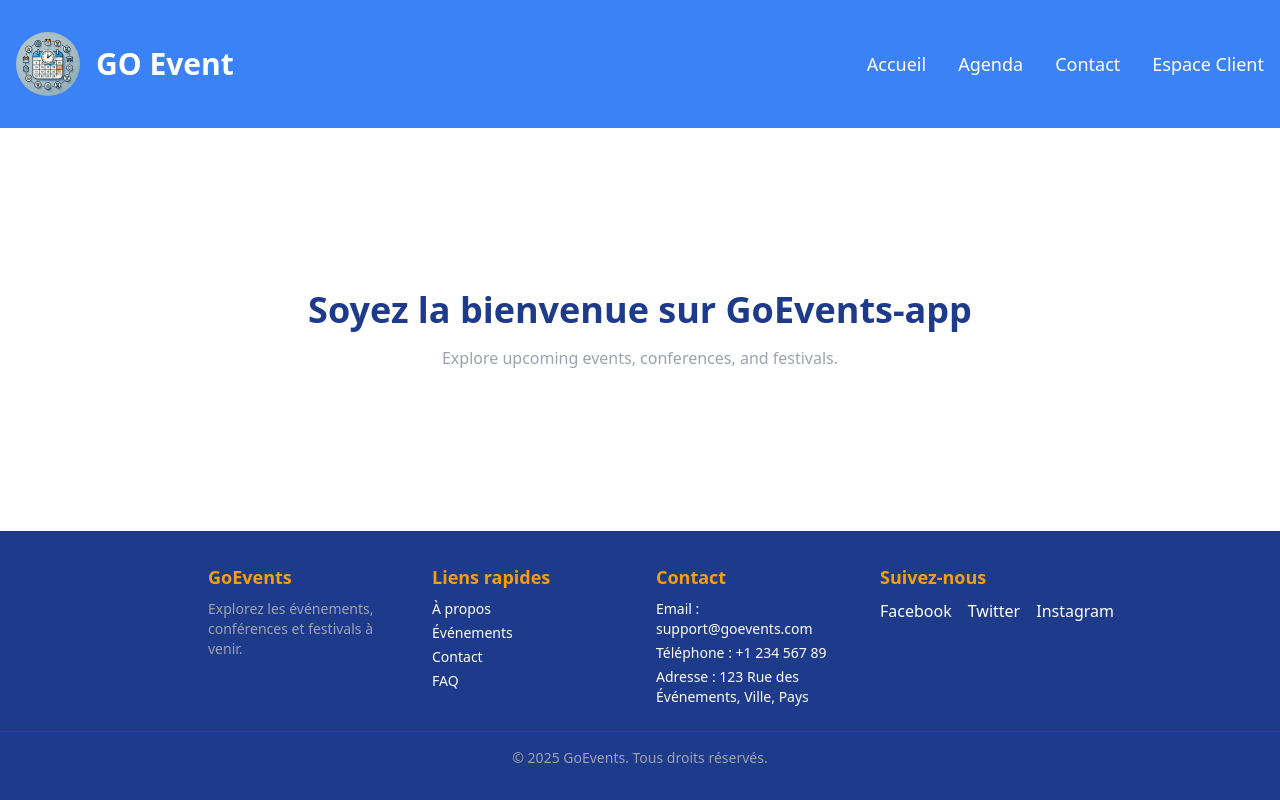
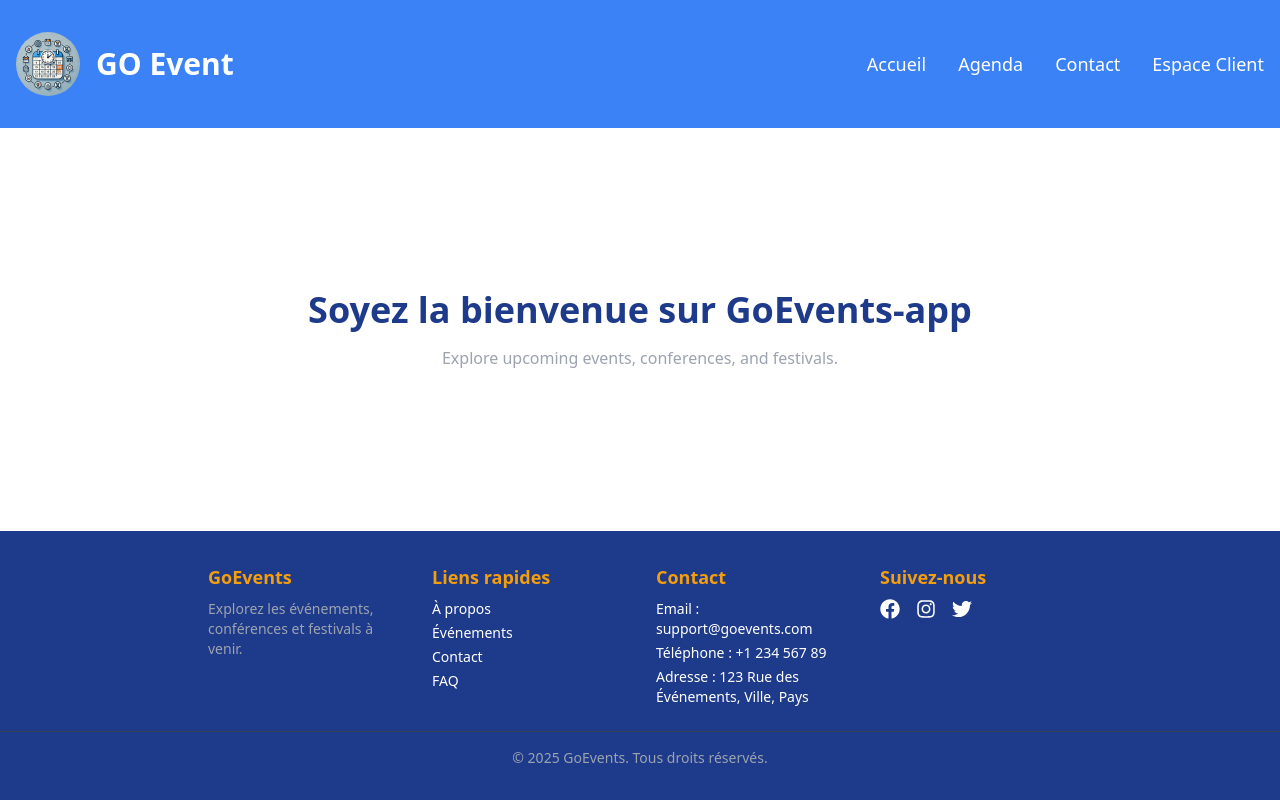
Before and after one commit to s6serge/goevents-app, a Next.js app: page / in a window 1280 px wide. Built offline with nearby package versions, Linux system fonts and the light colour scheme.

Commit message:
Update Footer.jsx
Changement pour les reseau sociaux / ajout des logo

```diff
--- a/components/Footer.jsx
+++ b/components/Footer.jsx
@@ -1,3 +1,5 @@
+import { FaFacebook, FaInstagram, FaTwitter } from 'react-icons/fa'; // Import the icons
+
 const Footer = () => {
   return (
     <footer className="bg-primary text-white py-6 md:py-8 w-full">
@@ -35,9 +37,15 @@ const Footer = () => {
         <div>
           <h3 className="text-lg font-bold mb-2 text-accent">Suivez-nous</h3>
           <div className="flex justify-center md:justify-start space-x-4">
-            <a href="#" className="hover:text-secondary">Facebook</a>
-            <a href="#" className="hover:text-secondary">Twitter</a>
-            <a href="#" className="hover:text-secondary">Instagram</a>
+            <a href="https://facebook.com" target="_blank" rel="noopener noreferrer" className="text-xl hover:text-secondary">
+              <FaFacebook />
+            </a>
+            <a href="https://instagram.com" target="_blank" rel="noopener noreferrer" className="text-xl hover:text-secondary">
+              <FaInstagram />
+            </a>
+            <a href="https://twitter.com" target="_blank" rel="noopener noreferrer" className="text-xl hover:text-secondary">
+              <FaTwitter />
+            </a>
           </div>
         </div>
       </div>
```
